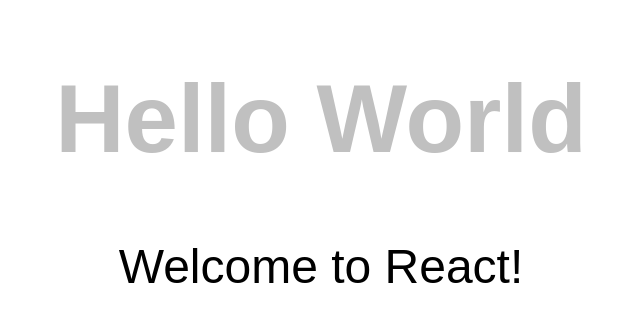
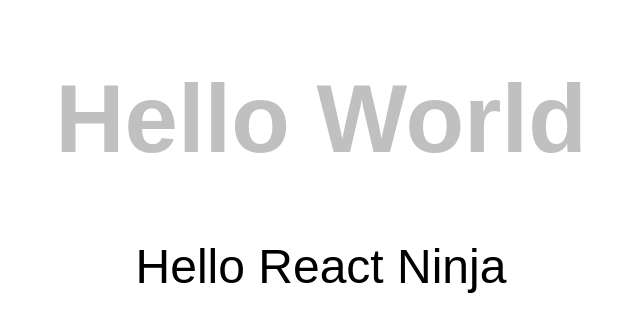
Before and after one commit to Brienyll/robofriends, a React (Create React App) app: page / in a window 1280 px wide. Shown: the top 332 px of the page, without its empty margins (319-959 px from the left). Built offline with nearby package versions, Linux system fonts and the light colour scheme.

Commit message:
added props

```diff
--- a/src/Hello.js
+++ b/src/Hello.js
@@ -1,14 +1,14 @@
 import React, { Component } from 'react';
 import './Hello.css';
 
-class Hello extends Component {
-    render() {
-        return (
+const Hello = (props) => {
+    return (
         <div className='f1 tc'>
         <h1> Hello World </h1>
-        <p>Welcome to React!</p>
+        <p>{props.greeting}</p>
         </div>
-    )}
+    );
 }
 
+
 export default Hello;
--- a/src/index.js
+++ b/src/index.js
@@ -5,5 +5,5 @@ import Hello from './Hello';
 import registerServiceWorker from './registerServiceWorker';
 import 'tachyons';
 
-ReactDOM.render(<Hello />, document.getElementById('root'));
+ReactDOM.render(<Hello greeting={'Hello React Ninja'}/>, document.getElementById('root'));
 registerServiceWorker();
```
